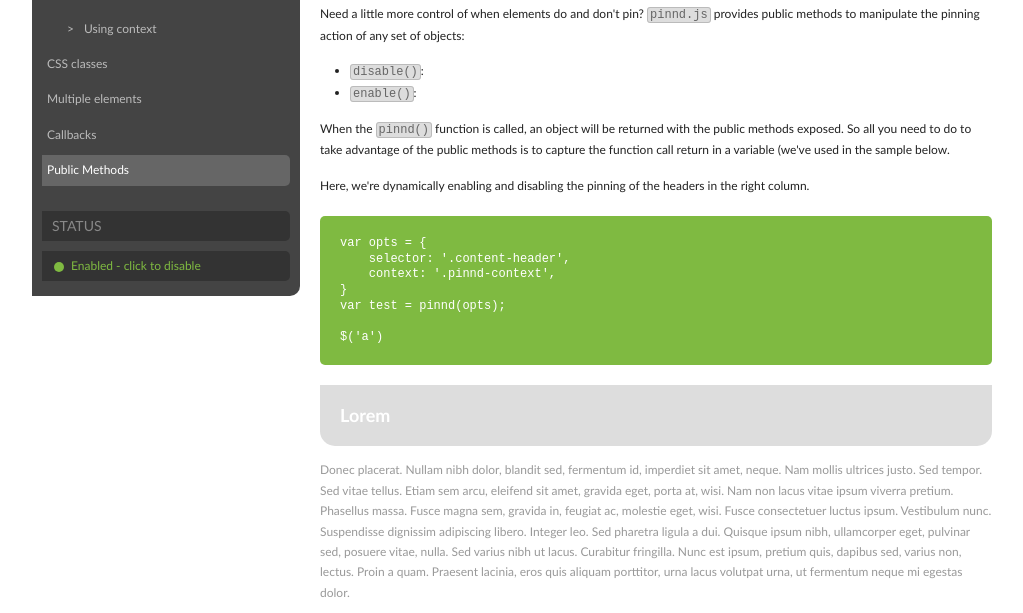
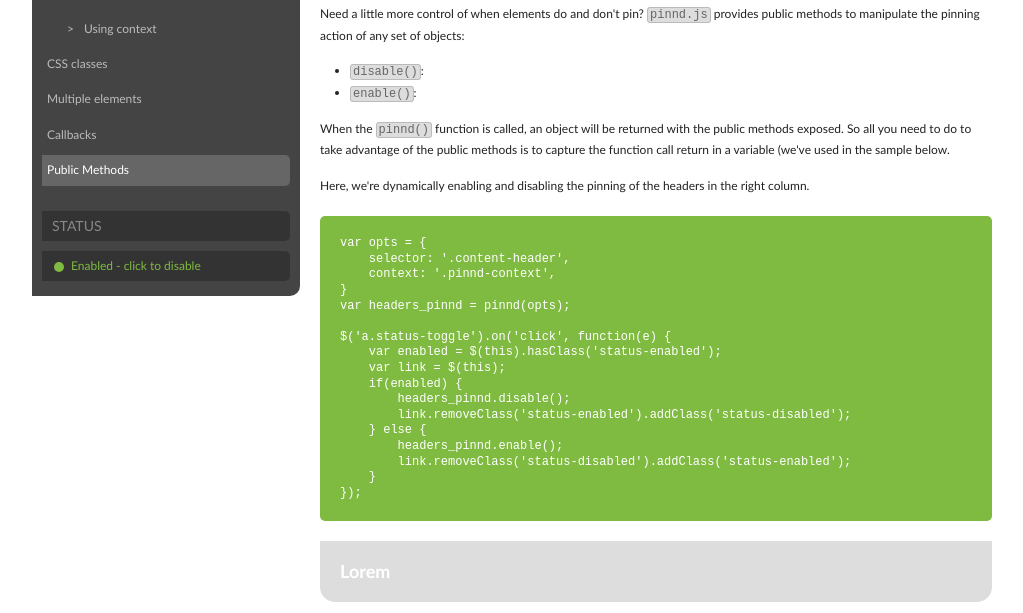
Before and after one commit to ponysmith/pinnd, a plain HTML site: page examples/methods.html in a window 1280 px wide. Shown: the part 161-774 px from the top of the page, without its empty margins (128-1151 px from the left). Drawn offline with nearby package versions, Linux system fonts and the light colour scheme.

Commit message:
Fixing methods example page

```diff
--- a/examples/methods.html
+++ b/examples/methods.html
@@ -61,9 +61,19 @@ var opts = {
     selector: '.content-header',
     context: '.pinnd-context',
 }
-var test = pinnd(opts);
+var headers_pinnd = pinnd(opts);
 
-$('a')
+$('a.status-toggle').on('click', function(e) {
+    var enabled = $(this).hasClass('status-enabled');
+    var link = $(this);
+    if(enabled) {
+        headers_pinnd.disable();
+        link.removeClass('status-enabled').addClass('status-disabled');
+    } else {
+        headers_pinnd.enable();
+        link.removeClass('status-disabled').addClass('status-enabled');
+    }
+});
 </pre>
 
 
```
